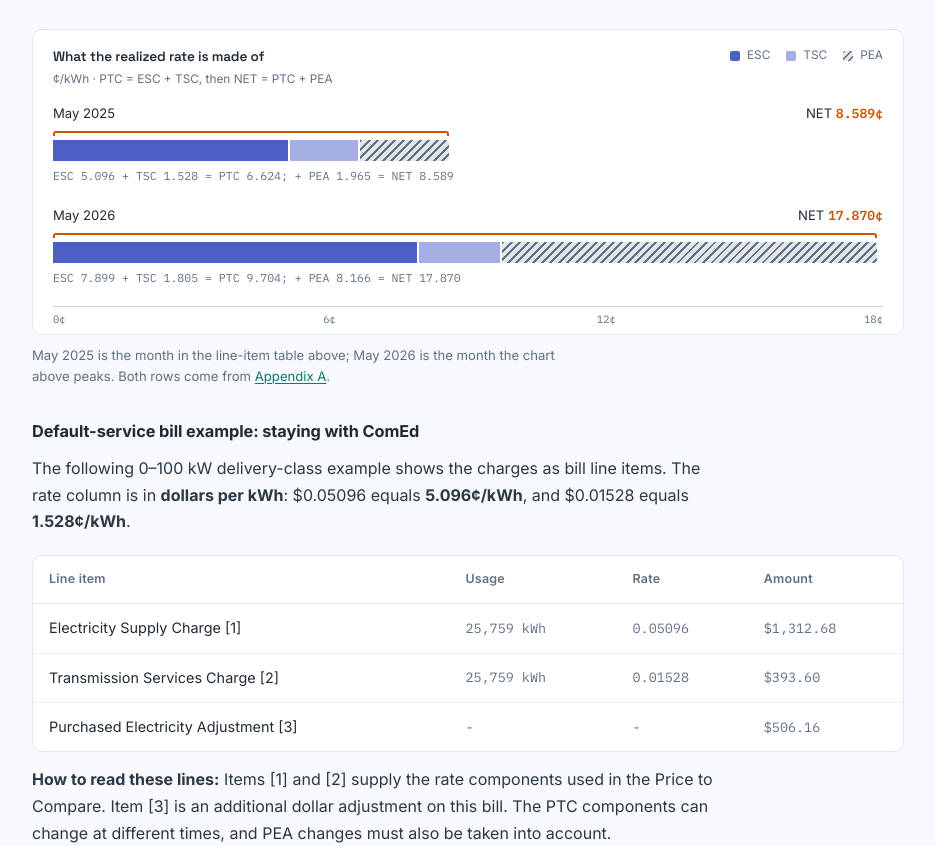
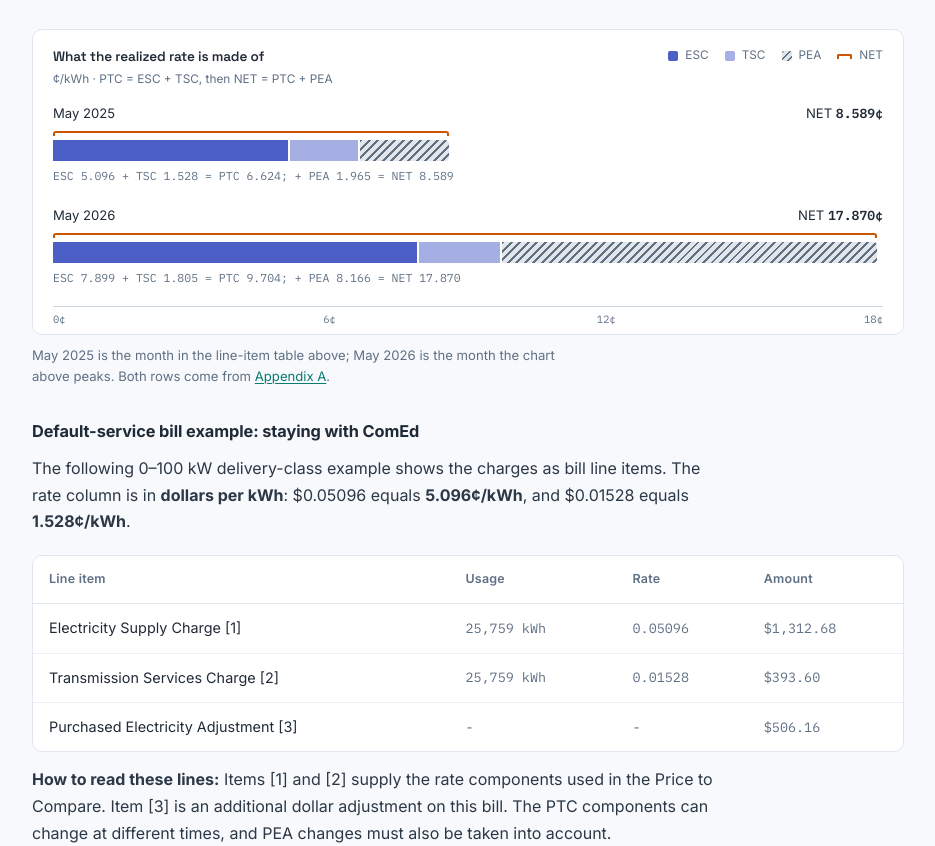
Before and after one commit to eznrg/website, a website: page static/commercial/brief/index.html in a window 1280 px wide. Shown: the part 4717-5563 px from the top of the page, without its empty margins (316-1251 px from the left). Drawn offline with Linux system fonts and the light colour scheme; files that its build step writes are made by us from their sources; files whose address does not match are found by name.

Commit message:
Keep chart text in ink and name the NET bracket
The stacked bar printed its NET totals in the series orange, which is
4.31:1 on the light surface (below AA for small text) and broke the rule
that values wear text tokens. The totals are now ink and the orange
bracket gets its own legend key. Also drops an unused body class and
restores the white paper's citation count in the README.

Co-Authored-By: Claude Opus 5.5 <noreply@anthropic.com>

```diff
--- a/static/commercial/brief/index.html
+++ b/static/commercial/brief/index.html
@@ -111,7 +111,7 @@
     #channels .container { width: 100%; padding: 0; }
   </style>
 </head>
-<body class="is-doc">
+<body>
   <div class="progress" id="progress" aria-hidden="true"></div>
 
   <svg width="0" height="0" style="position:absolute" aria-hidden="true" focusable="false">
@@ -373,6 +373,7 @@
                 <li><span class="viz-key is-box s-ptc"></span>ESC</li>
                 <li><span class="viz-key is-box is-soft s-ptc"></span>TSC</li>
                 <li><span class="viz-key is-box is-adj"></span>PEA</li>
+                <li><span class="viz-key is-bracket s-net"></span>NET</li>
               </ul>
             </div>
             <div class="stack">
--- a/static/shared/viz.css
+++ b/static/shared/viz.css
@@ -417,7 +417,7 @@
   color: var(--viz-ink) !important;
   font-size: 0.82rem;
 }
-.stack-head b { color: var(--viz-net); font-family: var(--font-mono); font-weight: 600; }
+.stack-head b { color: var(--viz-ink); font-family: var(--font-mono); font-weight: 600; }
 .stack-track { position: relative; height: 30px; }
 .stack-total {
   position: absolute;
@@ -457,6 +457,7 @@
 .stack-axis .viz-xt:first-child { transform: none; }
 .stack-axis .viz-xt:last-child { transform: translateX(-100%); }
 .viz-key.is-box { width: 10px; height: 10px; border-radius: 2px; }
+.viz-key.is-bracket { height: 5px; background: none; border: 2px solid currentColor; border-bottom: 0; border-radius: 2px 2px 0 0; }
 .viz-key.is-soft { background: color-mix(in srgb, currentColor 50%, var(--viz-surface)); }
 .viz-key.is-adj {
   color: var(--viz-ink-2);
```
Also changed, not shown: static/hospitality/whitepaper/index.html (+1 -1 lines), static/README.md.
